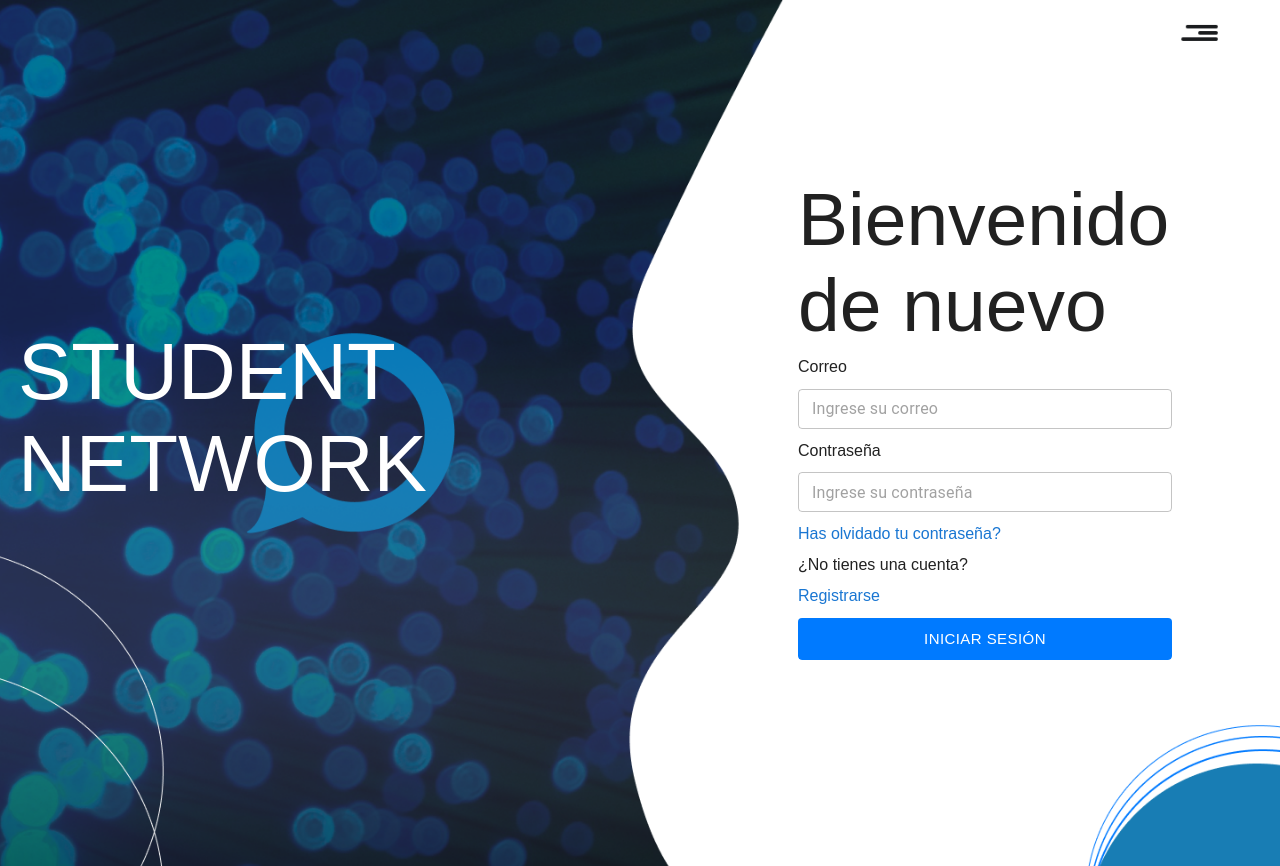
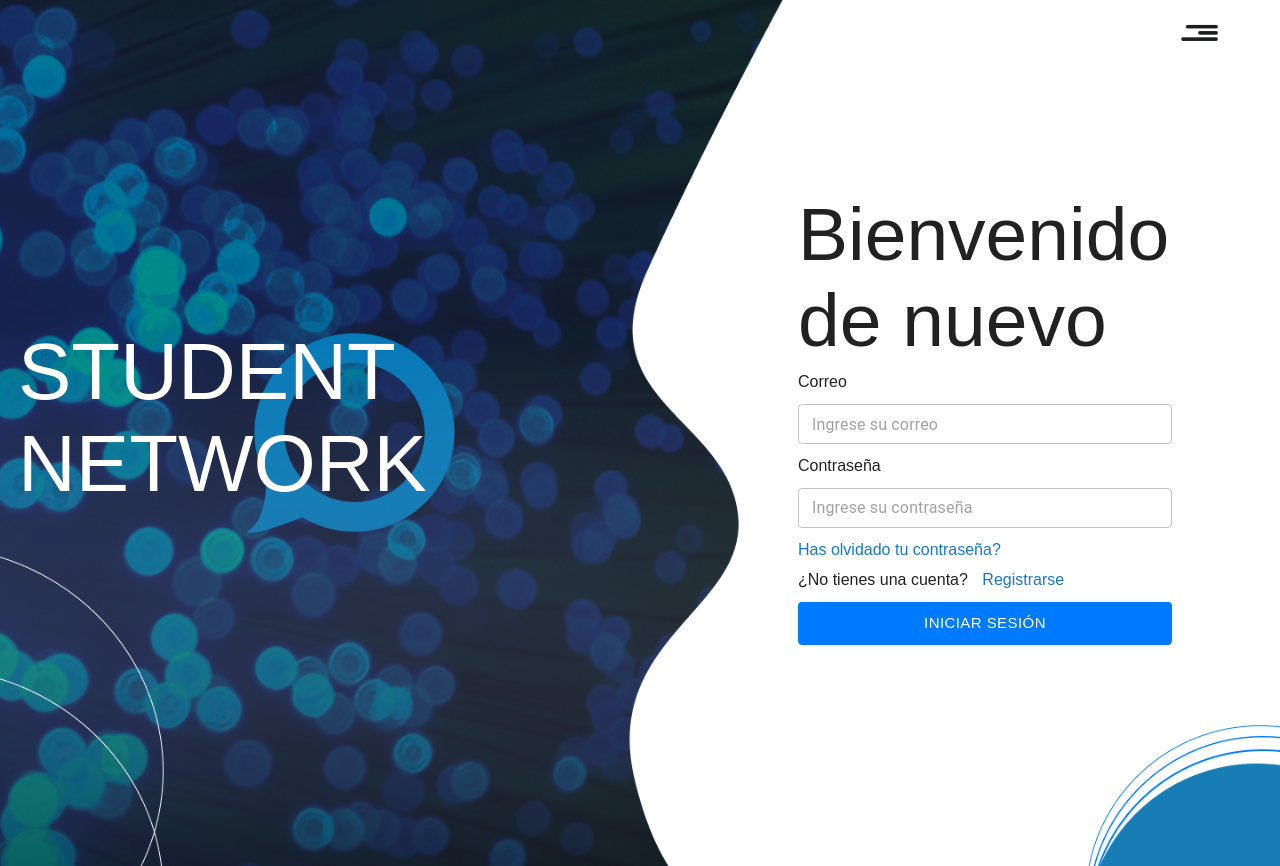
Before and after one commit to unmsmfisi-socialapplication/social_app, a Next.js app in the folder frontend/: page /auth/login in a window 1280 px wide. Built offline with nearby package versions, Linux system fonts and the light colour scheme.

Commit message:
fix(atom):link

```diff
--- a/frontend/src/app/auth/login/page.tsx
+++ b/frontend/src/app/auth/login/page.tsx
@@ -1,17 +1,14 @@
 "use client";
 import EnrollmentHoc from "@/app/auth/auth";
 import { WInput, WButton, WLink, WCardAuth } from "@/components";
+import { Box } from "@mui/material";
 
 export default function LoginPage() {
   return (
     <EnrollmentHoc>
       <WCardAuth title="Bienvenido de nuevo" size="large">
         <span>Correo</span>
-        <WInput
-          placeholder="Ingrese su correo"
-          fullWidth
-          size="small"
-        />
+        <WInput placeholder="Ingrese su correo" fullWidth size="small" />
         <span>Contraseña</span>
         <WInput
           type="password"
@@ -20,8 +17,14 @@ export default function LoginPage() {
           size="small"
         />
         <WLink text="Has olvidado tu contraseña?" underline="none" />
-        <span>¿No tienes una cuenta? </span>
-        <WLink text="Registrarse" underline="none" displayType="inline-flex" />
+        <Box>
+          <span style={{ marginRight : "10px"}} >¿No tienes una cuenta? </span>
+          <WLink
+            text="Registrarse"
+            underline="none"
+            displayType="inline-flex"
+          />
+        </Box>
         <WButton text="Iniciar Sesión" size="large" />
       </WCardAuth>
     </EnrollmentHoc>
--- a/frontend/src/components/atoms/Link/link.tsx
+++ b/frontend/src/components/atoms/Link/link.tsx
@@ -11,6 +11,7 @@ interface BasicsLinkProps {
 
 const WBasicsLink: React.FC<BasicsLinkProps> = ({ underline, text, href,displayType }) => {
   const linkStyle = {
+    right: 100,
     gap: 2,
     justifyContent: 'space-end',
   };
```
Also changed, not shown: frontend/src/components/atoms/link/link.tsx (deleted, +0 -39 lines), frontend/src/components/atoms/link/link.scss (added).
